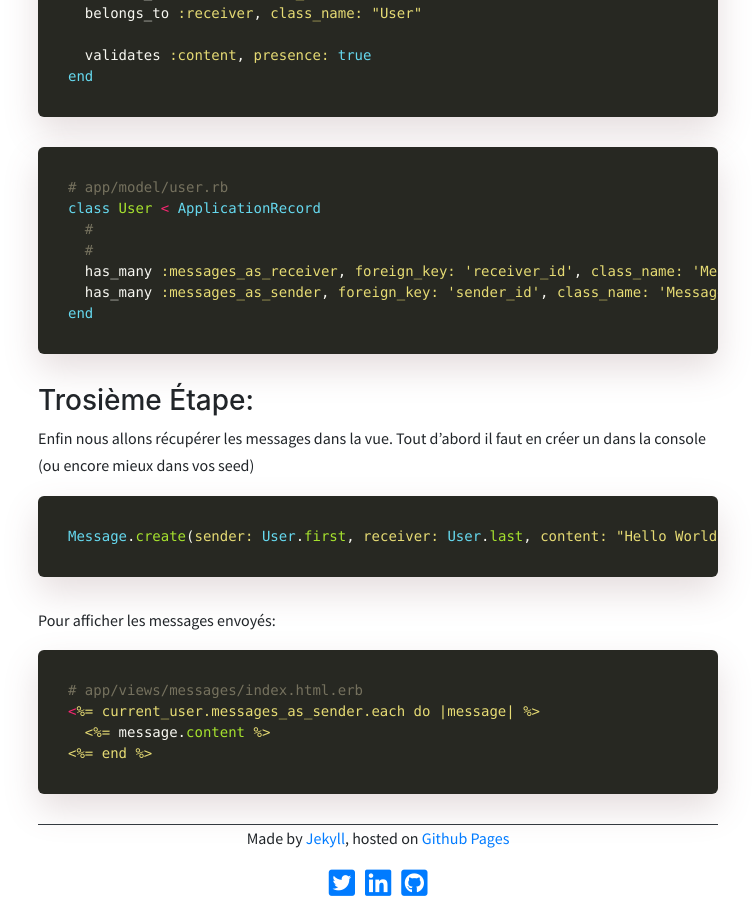
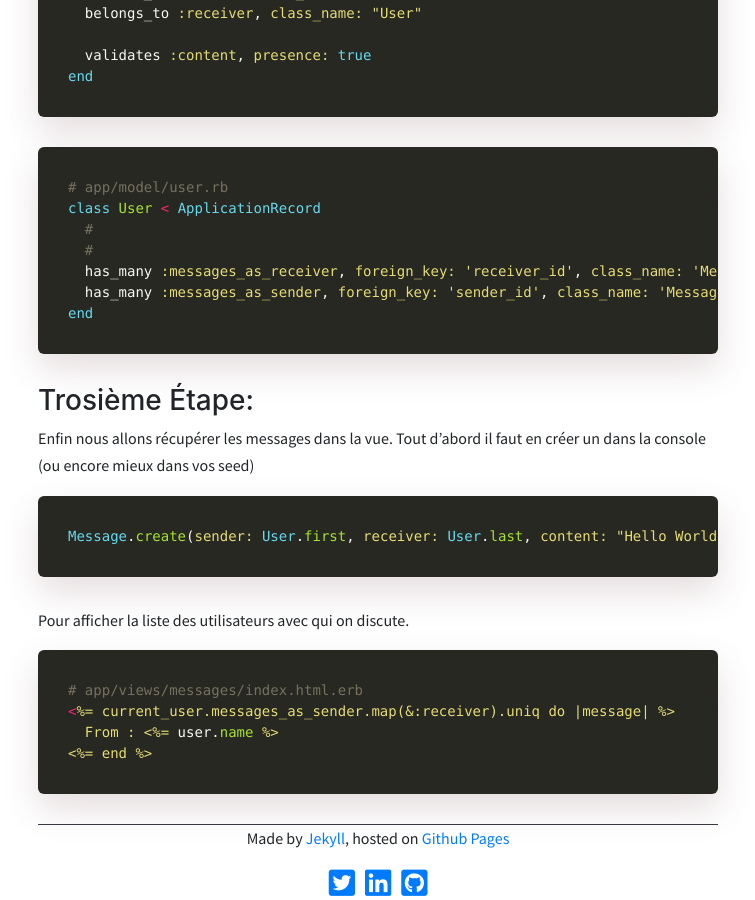
Before and after one commit to alexandrebk/alexandrebk.github.io, a Jekyll site: the page built from _posts/2019-06-15-messages-between-users.md, in a window 1280 px wide and 900 px high, scrolled down 1112 px. Shown: the whole window, without its empty margins (262-1017 px from the left). Built offline with Jekyll 4.4.1, drawn with Linux system fonts in a browser that asks for light colours; nearby versions of some CDN libraries.

Commit message:
Refacto messages

````diff
--- a/_posts/2019-06-15-messages-between-users.md
+++ b/_posts/2019-06-15-messages-between-users.md
@@ -64,11 +64,11 @@ Enfin nous allons récupérer les messages dans la vue. Tout d'abord il faut en
 Message.create(sender: User.first, receiver: User.last, content: "Hello World!")
 ```
 
-Pour afficher les messages envoyés:
+Pour afficher la liste des utilisateurs avec qui on discute.
 
 ```ruby
 # app/views/messages/index.html.erb
-<%= current_user.messages_as_sender.each do |message| %>
-  <%= message.content %>
+<%= current_user.messages_as_sender.map(&:receiver).uniq do |message| %>
+  From : <%= user.name %>
 <%= end %>
 ```
````
